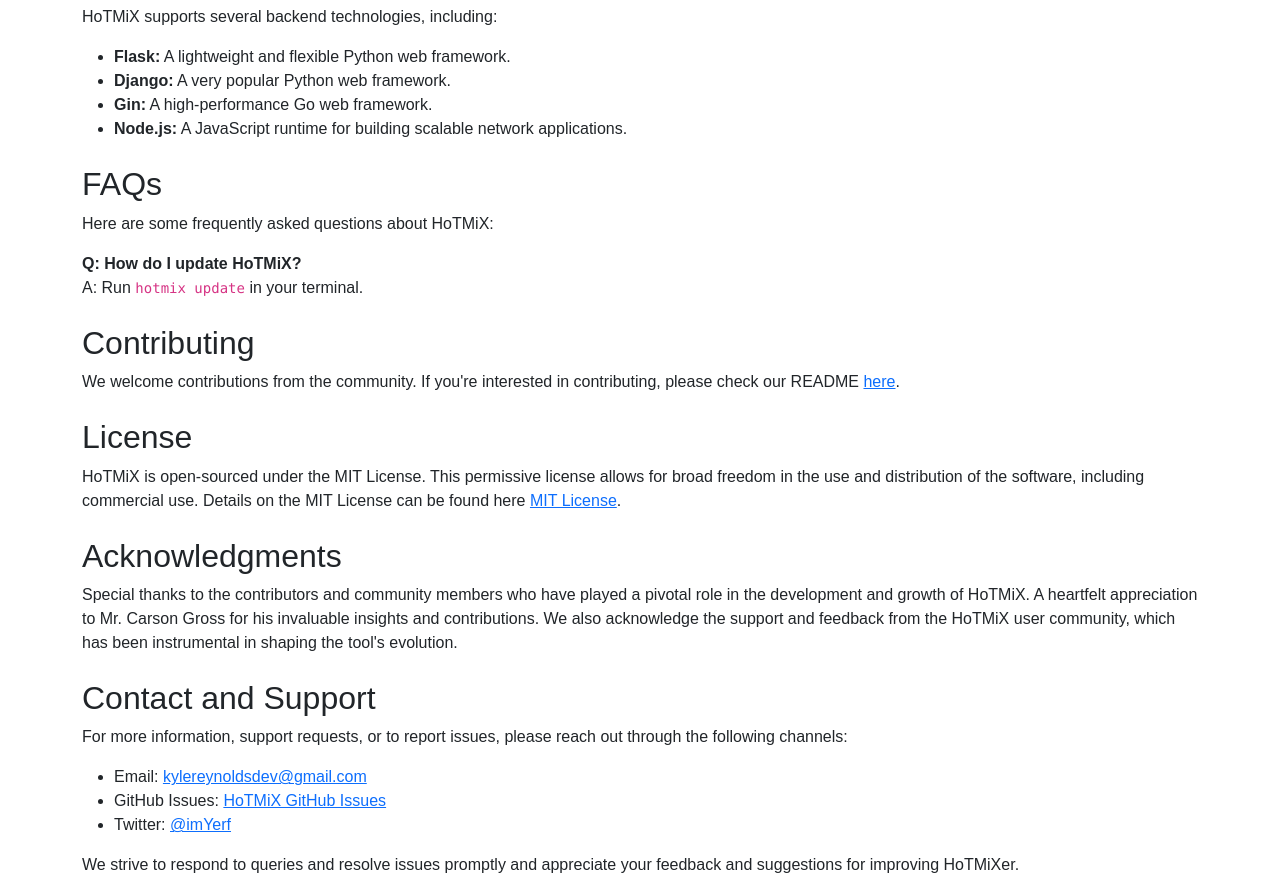
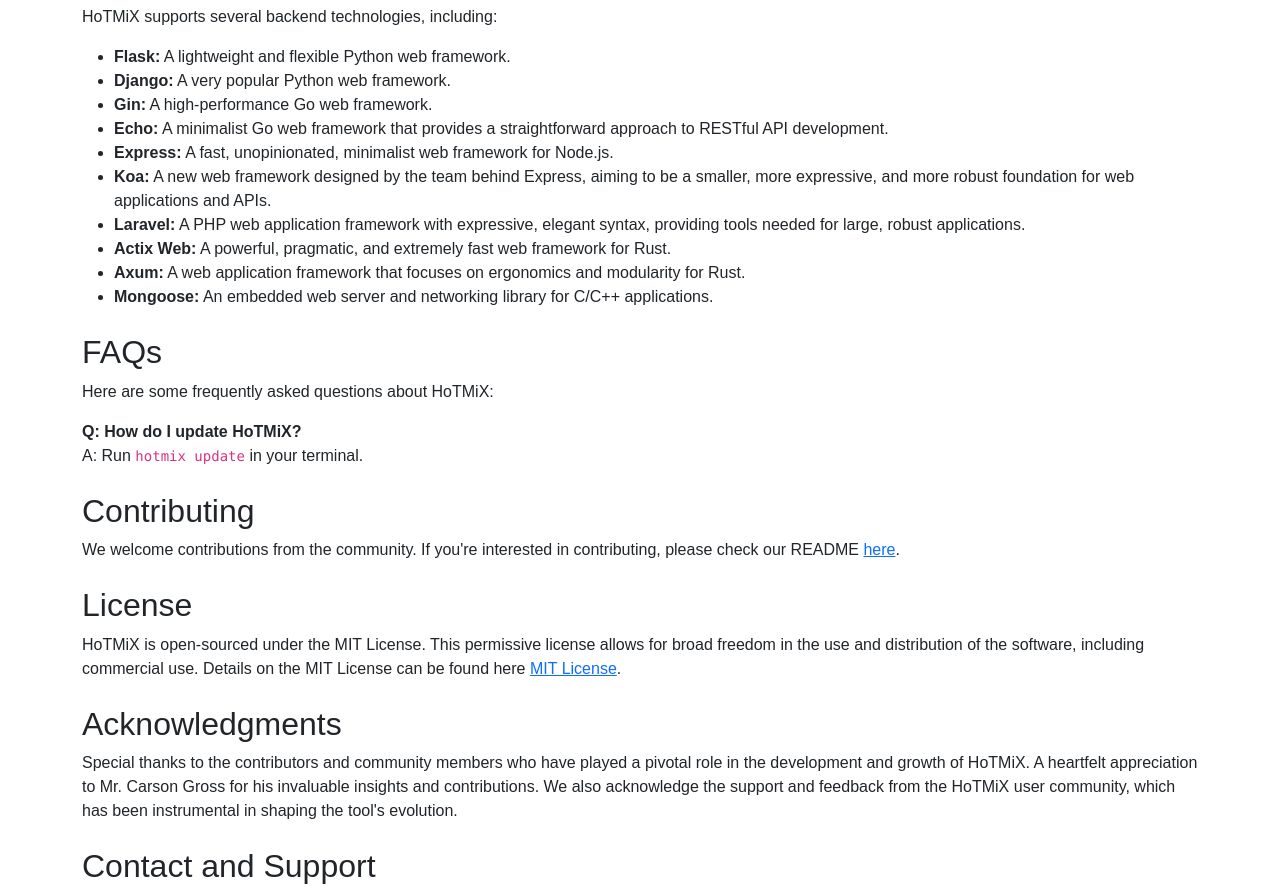
Before and after one commit to KDreynolds/hotmix_site, a plain HTML site: page templates/docs.html in a window 1280 px wide. Shown: the part 1358-2248 px from the top of the page. Drawn offline with nearby package versions, Linux system fonts and the light colour scheme.

Commit message:
Update docs.html

```diff
--- a/templates/docs.html
+++ b/templates/docs.html
@@ -107,7 +107,6 @@
             </ul>
         </section>
 
-
         <section id="backend-technologies" class="my-4">
             <h2>Backend Technologies</h2>
             <p>HoTMiX supports several backend technologies, including:</p>
@@ -115,7 +114,13 @@
                 <li><strong>Flask:</strong> A lightweight and flexible Python web framework.</li>
                 <li><strong>Django:</strong> A very popular Python web framework.</li>
                 <li><strong>Gin:</strong> A high-performance Go web framework.</li>
-                <li><strong>Node.js:</strong> A JavaScript runtime for building scalable network applications.</li>
+                <li><strong>Echo:</strong> A minimalist Go web framework that provides a straightforward approach to RESTful API development.</li>
+                <li><strong>Express:</strong> A fast, unopinionated, minimalist web framework for Node.js.</li>
+                <li><strong>Koa:</strong> A new web framework designed by the team behind Express, aiming to be a smaller, more expressive, and more robust foundation for web applications and APIs.</li>
+                <li><strong>Laravel:</strong> A PHP web application framework with expressive, elegant syntax, providing tools needed for large, robust applications.</li>
+                <li><strong>Actix Web:</strong> A powerful, pragmatic, and extremely fast web framework for Rust.</li>
+                <li><strong>Axum:</strong> A web application framework that focuses on ergonomics and modularity for Rust.</li>
+                <li><strong>Mongoose:</strong> An embedded web server and networking library for C/C++ applications.</li>
             </ul>
         </section>
 
```
